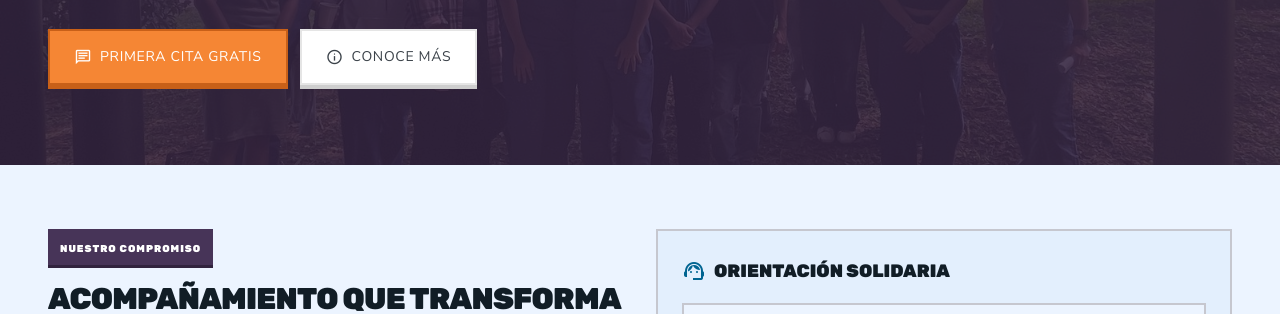
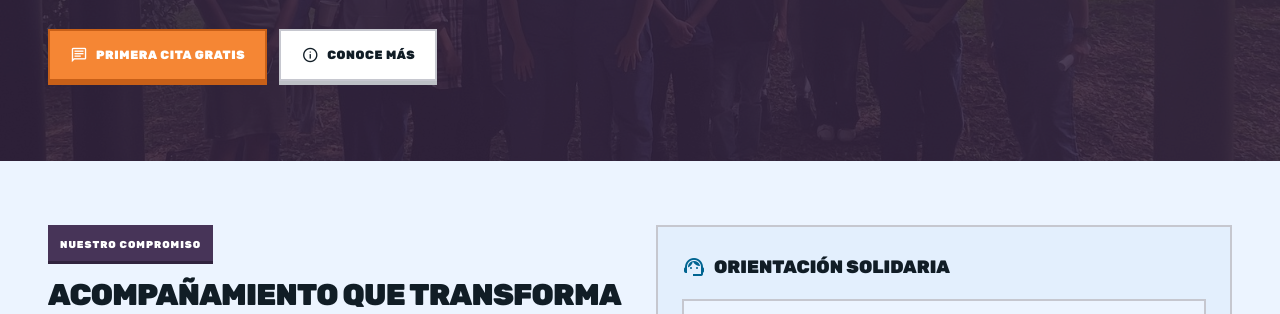
Before and after one commit to kevorteg/misionjuvenild5, a plain HTML site: page salud-mental.html in a window 1280 px wide. Shown: the part 442-756 px from the top of the page. Drawn offline with nearby package versions, Linux system fonts and the light colour scheme.

Commit message:
salud-mental: botones del hero con estilo de marca (font-black, borde 2px, sombra 3D)

```diff
--- a/salud-mental.html
+++ b/salud-mental.html
@@ -421,11 +421,11 @@
                     Acompañamiento empático, cercano y humano para quienes necesitan ser escuchados. No somos clínicos; somos una familia que camina contigo.
                 </p>
                 <div class="flex flex-col sm:flex-row items-center gap-3 reveal">
-                    <a href="https://wa.me/573137159439" target="_blank" rel="noopener" class="btn-3d btn-3d-orange inline-flex items-center gap-2 px-6 py-3 text-xs sm:text-sm uppercase tracking-wider">
+                    <a href="https://wa.me/573137159439?text=Hola%20quiero%20agendar%20mi%20primera%20cita%20de%20orientaci%C3%B3n%20en%20Misi%C3%B3n%20Juvenil%20D5" target="_blank" rel="noopener" class="w-full sm:w-auto px-5 py-2.5 bg-secondary-orange text-white border-2 border-secondary-dark font-headline font-black text-xs uppercase tracking-wider shadow-[0_4px_0_#C86018] active:translate-y-1 active:shadow-none transition-all inline-flex items-center justify-center gap-2">
                         <span class="material-symbols-outlined !text-lg">chat</span>
                         Primera Cita Gratis
                     </a>
-                    <a href="#orientacion" class="btn-3d btn-3d-white inline-flex items-center gap-2 px-6 py-3 text-xs sm:text-sm uppercase tracking-wider">
+                    <a href="#orientacion" class="w-full sm:w-auto px-5 py-2.5 bg-white text-on-surface border-2 border-outline-variant font-headline font-black text-xs uppercase tracking-wider shadow-[0_4px_0_#bcc0c5] active:translate-y-1 active:shadow-none transition-all inline-flex items-center justify-center gap-2">
                         <span class="material-symbols-outlined !text-lg">info</span>
                         Conoce Más
                     </a>
```
